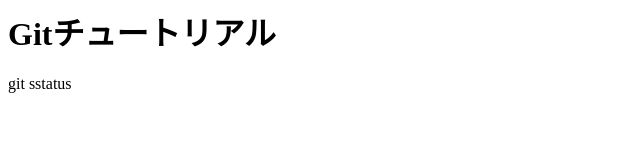
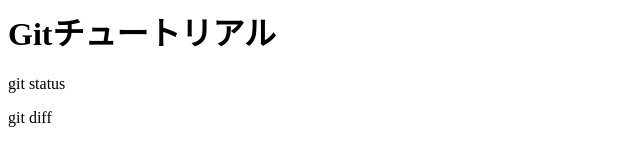
Before and after one commit to tamaiku/git_tutorial_bak, a plain HTML site: page index.html in a window 1280 px wide. Shown: the full height of the page, 0-640 px from the left. Drawn offline with Linux system fonts and the light colour scheme.

Commit message:
git diffを追記

```diff
--- a/index.html
+++ b/index.html
@@ -1,2 +1,3 @@
 <h1>Gitチュートリアル</h1>
-<p>git sstatus</p>
+<p>git status</p>
+<p>git diff</p>
```
